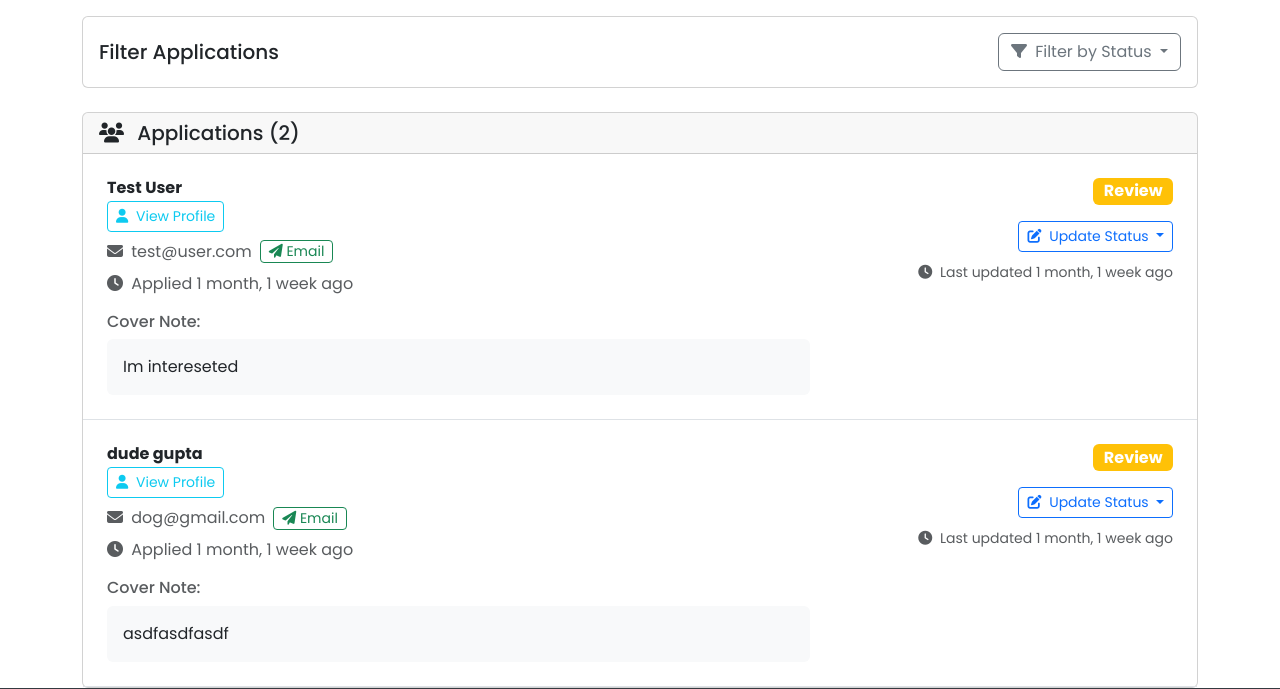
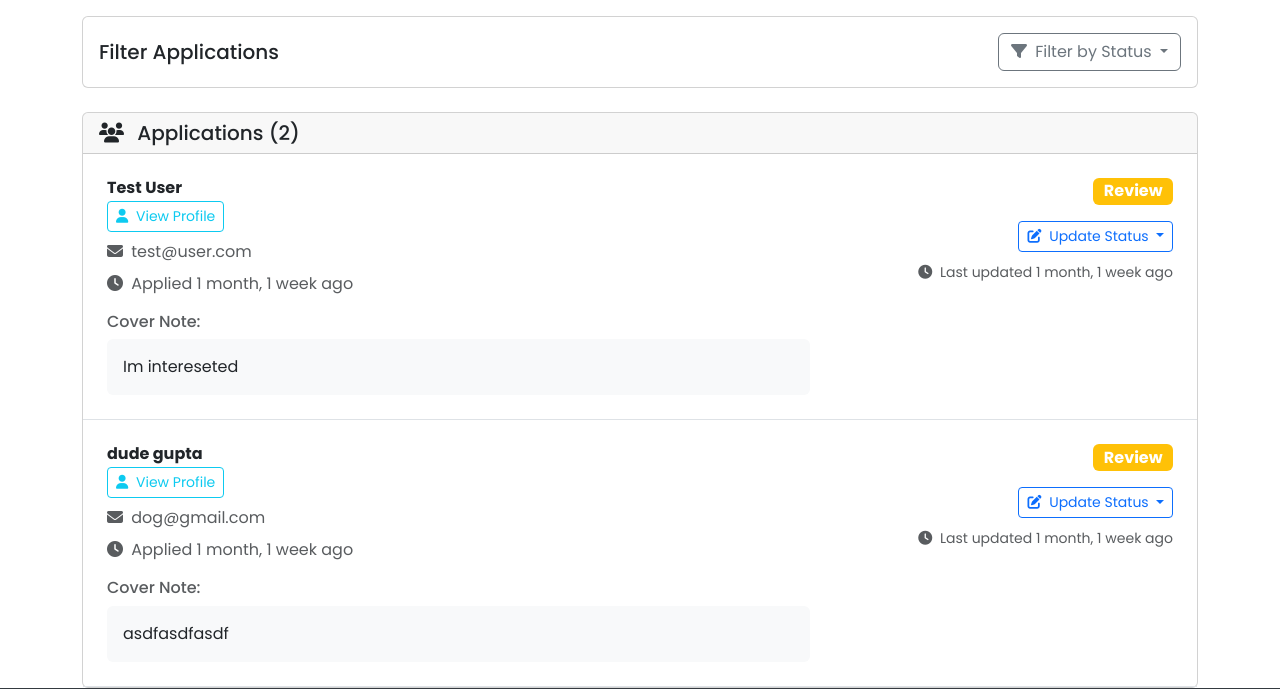
Before and after one commit to ayushp211/JobSeeker, a Django app: page /jobs/2/manage-applications/ in a window 1280 px wide. Shown: the part 203-892 px from the top of the page. Run offline with Django 5.2, Linux system fonts and the light colour scheme; a user stored in the database is signed in; data comes from the database, SQL or seed files in the repository; parts of the project's set-up code (start-up, migrations or seed data) failed here and were passed over; some libraries are stand-ins or nearby versions.

Commit message:
Revert "added email button"
This reverts commit aebbc96e3641255bde3465f290e2ae9155ad1984.

```diff
--- a/jobSeeker/job_postings/templates/job_postings/manage_applications.html
+++ b/jobSeeker/job_postings/templates/job_postings/manage_applications.html
@@ -63,17 +63,9 @@
                                             <a href="{% url 'view_applicant_profile' job_id=job.id user_id=application.applicant.id %}" class="btn btn-outline-info btn-sm mb-2">
                                                 <i class="fas fa-user me-1"></i> View Profile
                                             </a>
-                                            <div class="d-flex align-items-center mb-2">
-                                                <p class="text-muted mb-0 me-2">
-                                                    <i class="fas fa-envelope me-1"></i> {{ application.applicant.email|default:"No email provided" }}
-                                                </p>
-
-                                                {% if application.applicant.email %}
-                                                    <a href="mailto:{{ application.applicant.email }}?subject=Regarding your application for {{ job.title }}" class="btn btn-outline-success btn-sm py-0 px-2">
-                                                        <i class="fas fa-paper-plane"></i> Email
-                                                    </a>
-                                                {% endif %}
-                                            </div>
+                                            <p class="text-muted mb-2">
+                                                <i class="fas fa-envelope me-1"></i> {{ application.applicant.email|default:"No email provided" }}
+                                            </p>
                                             <p class="text-muted mb-2">
                                                 <i class="fas fa-clock me-1"></i> Applied {{ application.applied_at|timesince }} ago
                                             </p>
```
